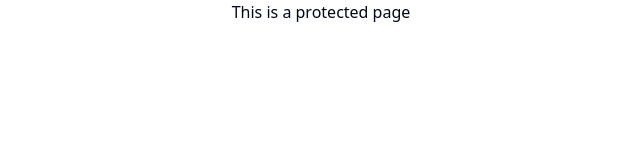
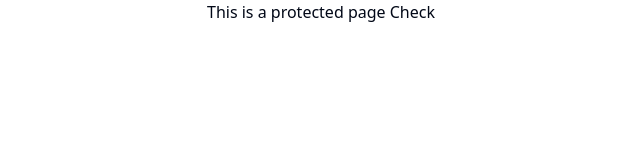
Before and after one commit to georgf1rst/abc, a Next.js app: page / in a window 1280 px wide. Shown: the top 160 px of the page, without its empty margins (319-959 px from the left). Built offline with nearby package versions, Linux system fonts and the light colour scheme.

Commit message:
added 'Check' line

```diff
--- a/app/(dashboard)/(routes)/page.tsx
+++ b/app/(dashboard)/(routes)/page.tsx
@@ -4,6 +4,7 @@
     <>
     <div className="flex justify-center align-center">
       This is a protected page
+      Check
     </div>
     </>
   );
```
